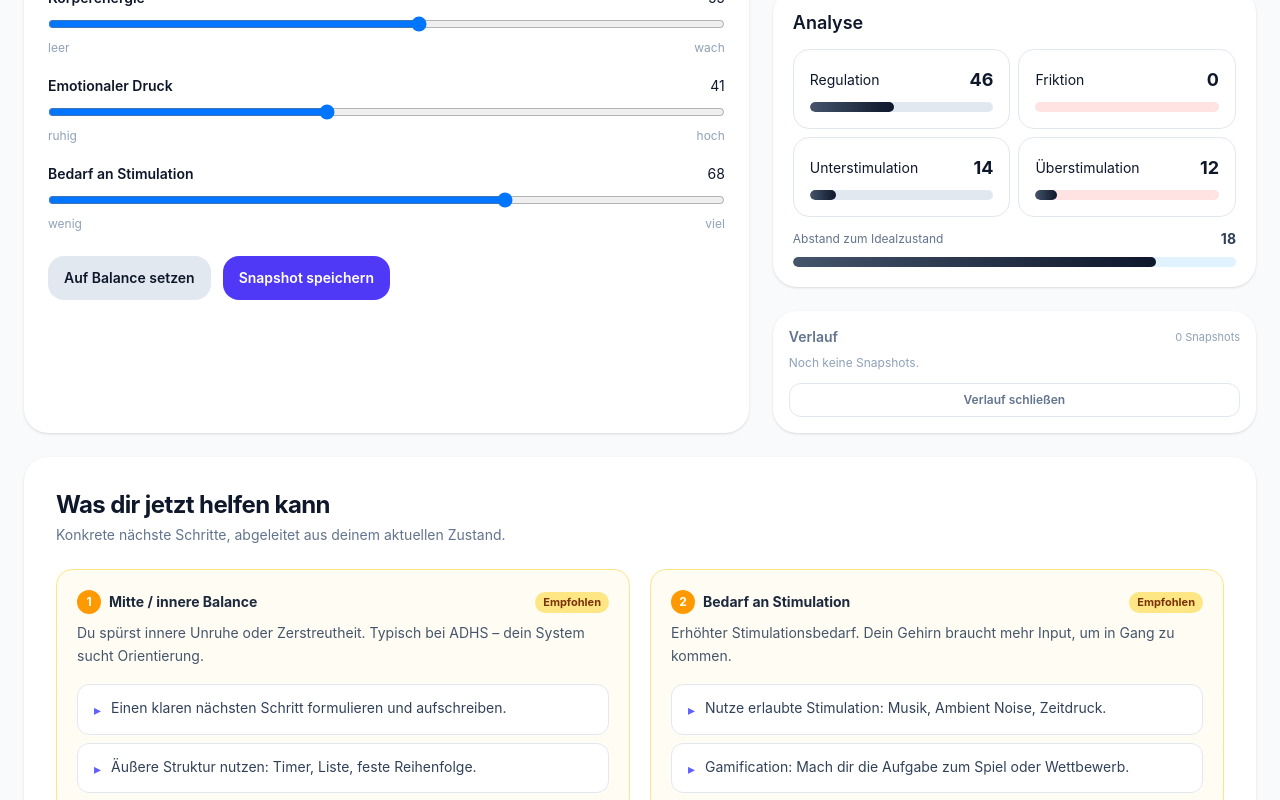
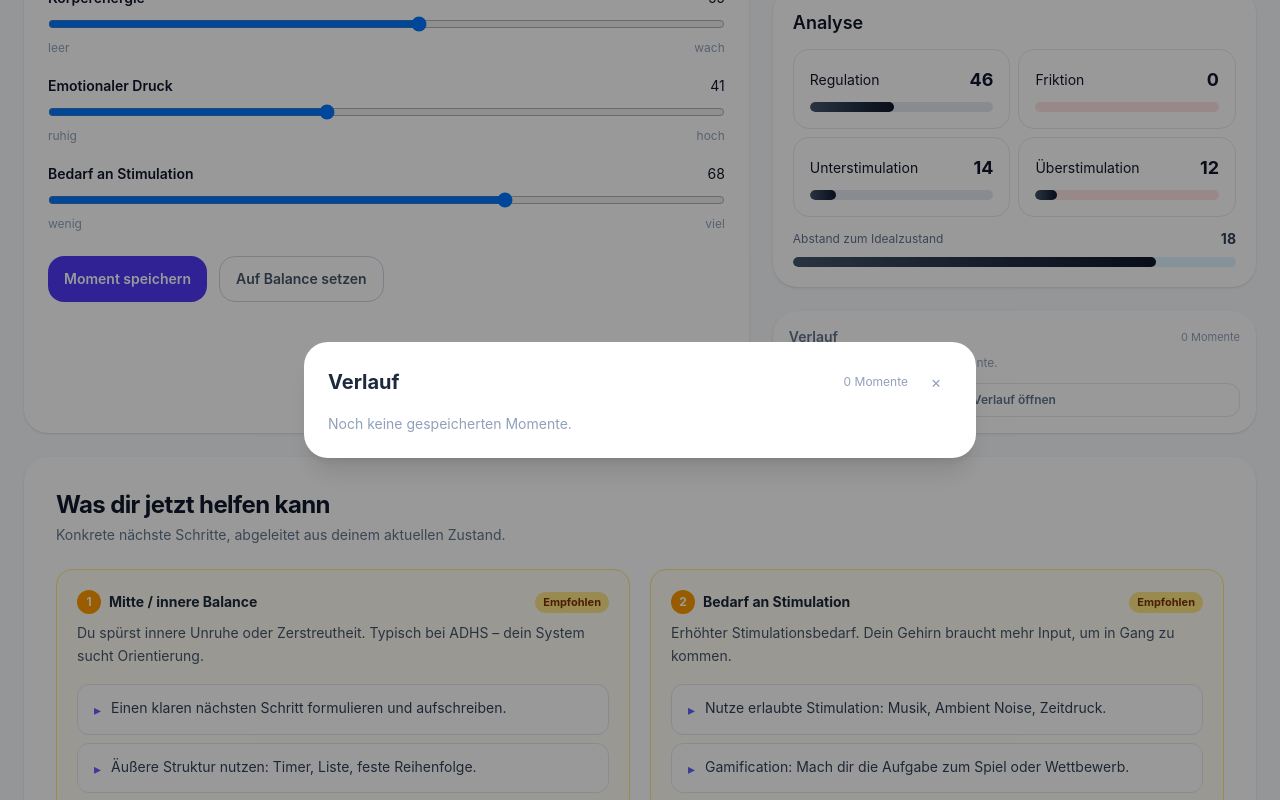
Before and after one commit to RobertMischke/self-regulation, an Angular app: page /dashboard/adhs-regulation in a window 1280 px wide. Both pictures are taken after a click on the button "Verlauf öffnen". Shown: the part 724-1524 px from the top of the page. Built offline with nearby package versions, Linux system fonts and the light colour scheme.

Commit message:
feat: enhance snapshot functionality with clear all option and improved snapshot management

```diff
--- a/src/app/dashboard/dashboard.component.html
+++ b/src/app/dashboard/dashboard.component.html
@@ -55,13 +55,13 @@
         </div>
 
         <div class="mt-6 flex gap-3">
-          <button type="button" (click)="resetToBalanced()"
-            class="rounded-2xl bg-slate-200 px-4 py-3 text-sm font-semibold text-slate-900">
-            Auf Balance setzen
-          </button>
           <button type="button" (click)="takeSnapshot()"
             class="rounded-2xl bg-indigo-600 px-4 py-3 text-sm font-semibold text-white transition hover:bg-indigo-700">
-            Snapshot speichern
+            Moment speichern
+          </button>
+          <button type="button" (click)="resetToBalanced()"
+            class="rounded-2xl border border-slate-300 px-4 py-3 text-sm font-semibold text-slate-600 transition hover:bg-slate-100">
+            Auf Balance setzen
           </button>
         </div>
       </section>
@@ -98,27 +98,41 @@
         <section class="rounded-3xl bg-white p-4 shadow-sm">
           <div class="flex items-center justify-between gap-2">
             <h2 class="text-sm font-semibold text-slate-500">Verlauf</h2>
-            <span class="text-[11px] text-slate-400">{{ snapshots().length }} Snapshots</span>
+            <span class="text-[11px] text-slate-400">{{ snapshots().length }} Momente</span>
           </div>
           @if (snapshots().length === 0) {
-            <p class="mt-2 text-xs text-slate-400">Noch keine Snapshots.</p>
+            <p class="mt-2 text-xs text-slate-400">Noch keine gespeicherten Momente.</p>
           } @else {
             <div class="mt-2 flex gap-px overflow-hidden rounded">
-              @for (snap of snapshots(); track snap.id) {
-                <button type="button" (click)="restoreSnapshot(snap)"
+              @for (snap of snapshots().slice(-30); track snap.id) {
+                <button type="button" (click)="openSnapshot(snap)"
                   class="group relative h-5 min-w-0 flex-1 transition hover:scale-y-125"
-                  [class]="scoreColor(snapshotScore(snap))"
-                  [title]="formatTime(snap.timestamp) + ' – ' + snap.modeLabel">
+                  [class]="scoreColor(snapshotScore(snap)) + (selectedSnapshot()?.id === snap.id ? ' ring-2 ring-indigo-500 ring-offset-1' : '')"
+                  [title]="formatTime(snap.timestamp) + ' \u2013 ' + snap.modeLabel">
                   <span class="pointer-events-none absolute -top-6 left-1/2 -translate-x-1/2 whitespace-nowrap rounded bg-slate-800 px-1.5 py-0.5 text-[10px] text-white opacity-0 transition group-hover:opacity-100">
                     {{ formatTime(snap.timestamp) }}
                   </span>
                 </button>
               }
             </div>
+
+            <!-- Inline preview of selected snapshot -->
+            @if (selectedSnapshot(); as snap) {
+              <div class="mt-2 flex items-center gap-2 rounded-xl border border-slate-200 bg-slate-50 px-3 py-2 text-xs">
+                <div class="h-2 w-2 shrink-0 rounded-full" [class]="scoreColor(snapshotScore(snap))"></div>
+                <span class="font-semibold text-slate-700">{{ formatTime(snap.timestamp) }}</span>
+                <span class="text-slate-500">{{ snap.modeLabel }}</span>
+                <span class="text-slate-400">R{{ snap.regulation }} &middot; F{{ snap.friction }}</span>
+                <div class="ml-auto flex gap-2">
+                  <button type="button" (click)="restoreSnapshot(snap)" class="font-semibold text-indigo-600 hover:underline">laden</button>
+                  <button type="button" (click)="removeSnapshot(snap.id); selectedSnapshot.set(null)" class="font-semibold text-red-500 hover:underline">&#x2715;</button>
+                </div>
+              </div>
             }
-          <button type="button" (click)="showHistory.set(!showHistory())"
+          }
+          <button type="button" (click)="showHistory.set(true)"
             class="mt-3 w-full rounded-xl border border-slate-200 py-2 text-xs font-semibold text-slate-500 transition hover:bg-slate-50 hover:text-slate-700">
-            {{ showHistory() ? 'Verlauf schließen' : 'Verlauf öffnen' }}
+            Verlauf &ouml;ffnen
           </button>
         </section>
       </div>
@@ -183,30 +197,41 @@
       }
     </section>
 
-    <!-- ═══ BOTTOM: Historie (collapsible, secondary) ═══ -->
+  </div>
+</div>
+
+<!-- ═══ MODAL: Vollständiger Verlauf ═══ -->
 @if (showHistory()) {
-      <section class="rounded-3xl bg-white p-6 shadow-sm">
+  <div class="fixed inset-0 z-50 flex items-center justify-center bg-black/40 p-4" (click)="showHistory.set(false)">
+    <div class="relative max-h-[80vh] w-full max-w-2xl overflow-y-auto rounded-3xl bg-white p-6 shadow-xl" (click)="$event.stopPropagation()">
       <div class="flex items-center justify-between gap-4">
-          <h2 class="text-lg font-semibold text-slate-600">Historie</h2>
+        <h2 class="text-xl font-bold text-slate-800">Verlauf</h2>
         <div class="flex items-center gap-3">
-            <span class="text-xs text-slate-400">{{ snapshots().length }} Snapshots (Session)</span>
-            <button type="button" (click)="showHistory.set(false)" class="text-xs font-semibold text-slate-400 hover:text-slate-600">&times; Schließen</button>
+          <span class="text-xs text-slate-400">{{ snapshots().length }} Momente</span>
+          @if (snapshots().length > 0) {
+            <button type="button" (click)="clearAllSnapshots()"
+              class="rounded-lg bg-red-50 px-2.5 py-1 text-xs font-semibold text-red-600 transition hover:bg-red-100">
+              Alle l&ouml;schen
+            </button>
+          }
+          <button type="button" (click)="showHistory.set(false)"
+            class="grid h-8 w-8 place-items-center rounded-full text-slate-400 transition hover:bg-slate-100 hover:text-slate-600">
+            &times;
+          </button>
         </div>
       </div>
 
       @if (snapshots().length === 0) {
-        <p class="mt-3 text-sm text-slate-400">Noch keine Snapshots. Klicke oben auf &bdquo;Snapshot speichern&ldquo;, um den aktuellen Zustand festzuhalten.</p>
+        <p class="mt-4 text-sm text-slate-400">Noch keine gespeicherten Momente.</p>
       } @else {
         <!-- Color bar timeline -->
-        <div class="mt-4 flex gap-1">
+        <div class="mt-4 flex gap-0.5 overflow-hidden rounded">
           @for (snap of snapshots(); track snap.id) {
-            <button
-              type="button"
-              (click)="restoreSnapshot(snap)"
-              class="group relative h-8 min-w-[12px] flex-1 rounded-lg transition hover:scale-y-110"
+            <button type="button" (click)="restoreSnapshot(snap)"
+              class="group relative h-6 min-w-0 flex-1 transition hover:scale-y-125"
               [class]="scoreColor(snapshotScore(snap))"
-              [title]="formatTime(snap.timestamp) + ' – ' + snap.modeLabel + ' (' + snapshotScore(snap) + ')'">
-              <span class="pointer-events-none absolute -top-7 left-1/2 -translate-x-1/2 whitespace-nowrap rounded bg-slate-800 px-1.5 py-0.5 text-[10px] text-white opacity-0 transition group-hover:opacity-100">
+              [title]="formatTime(snap.timestamp) + ' \u2013 ' + snap.modeLabel">
+              <span class="pointer-events-none absolute -top-6 left-1/2 -translate-x-1/2 whitespace-nowrap rounded bg-slate-800 px-1.5 py-0.5 text-[10px] text-white opacity-0 transition group-hover:opacity-100">
                 {{ formatTime(snap.timestamp) }}
               </span>
             </button>
@@ -214,23 +239,32 @@
         </div>
 
         <!-- Snapshot list -->
-        <div class="mt-3 grid gap-1.5">
-          @for (snap of snapshots(); track snap.id) {
-            <div class="flex items-center gap-3 rounded-xl border border-slate-100 px-3 py-2 text-sm">
+        <div class="mt-4 grid gap-1.5">
+          @for (snap of snapshots().slice(-200); track snap.id) {
+            <div class="rounded-xl border border-slate-100">
+              <!-- Row header -->
+              <div class="flex items-center gap-3 px-3 py-2 text-sm">
                 <div class="h-2.5 w-2.5 shrink-0 rounded-full" [class]="scoreColor(snapshotScore(snap))"></div>
                 <span class="font-semibold text-slate-700">{{ formatTime(snap.timestamp) }}</span>
                 <span class="rounded-full bg-slate-100 px-2 py-0.5 text-xs font-semibold text-slate-600">{{ snap.modeLabel }}</span>
-              <span class="text-xs text-slate-400">Reg {{ snap.regulation }} &middot; Frik {{ snap.friction }}</span>
-              <div class="ml-auto flex gap-2">
-                <button type="button" (click)="restoreSnapshot(snap)" class="text-xs font-semibold text-indigo-600 hover:underline">laden</button>
-                <button type="button" (click)="removeSnapshot(snap.id)" class="text-xs font-semibold text-red-500 hover:underline">&#x2715;</button>
+                <span class="text-xs text-slate-400">Score {{ snapshotScore(snap) }}</span>
+                <button type="button" (click)="removeSnapshot(snap.id)" class="ml-auto text-xs font-semibold text-red-400 hover:text-red-600">&#x2715;</button>
+              </div>
+              <!-- Slider bars (always visible) -->
+              <div class="grid gap-1 px-3 pb-2">
+                @for (entry of snap.values | keyvalue; track entry.key) {
+                  <div class="flex items-center gap-2 text-[11px]">
+                    <span class="w-28 shrink-0 truncate text-slate-500">{{ sliderLabel(entry.key) }}</span>
+                    <div class="relative h-1.5 flex-1 rounded-full bg-slate-200">
+                      <div class="absolute inset-y-0 left-0 rounded-full bg-indigo-400" [style.width.%]="entry.value"></div>
+                    </div>
+                  </div>
+                }
               </div>
             </div>
           }
         </div>
       }
-      </section>
-    }
-
     </div>
   </div>
+}
--- a/src/app/dashboard/dashboard.component.ts
+++ b/src/app/dashboard/dashboard.component.ts
@@ -1,18 +1,19 @@
 import { Component, computed, inject, Signal, signal, WritableSignal } from '@angular/core';
 import { ActivatedRoute, Router, RouterLink } from '@angular/router';
-import { FormsModule } from '@angular/forms';
+import { FormsModule, } from '@angular/forms';
+import { KeyValuePipe } from '@angular/common';
 import { ProgressBarComponent } from '../components/progress-bar.component';
 import { MetricCardComponent } from '../components/metric-card.component';
 import { RadarChartComponent } from '../components/radar-chart.component';
 import { DashboardConfig, ModeDefinition, SystemFeedback, ComputedMetric, SliderItem } from '../models/dashboard-config';
 import { getDashboardConfig, getAllDashboardConfigs } from '../configs/dashboard-registry';
 import { computeAllMetrics, resolveMode, calculateIdealDistance, collectSliderFeedbacks, ActiveSliderFeedback } from '../models/engine';
-import { Snapshot, getSnapshots, addSnapshot, deleteSnapshot, snapshotScore } from '../models/snapshot';
+import { Snapshot, getSnapshots, addSnapshot, deleteSnapshot, clearSnapshots, snapshotScore } from '../models/snapshot';
 
 @Component({
   selector: 'app-dashboard',
   standalone: true,
-  imports: [FormsModule, ProgressBarComponent, MetricCardComponent, RadarChartComponent, RouterLink],
+  imports: [FormsModule, KeyValuePipe, ProgressBarComponent, MetricCardComponent, RadarChartComponent, RouterLink],
   templateUrl: './dashboard.component.html',
 })
 export class DashboardComponent {
@@ -35,6 +36,8 @@ export class DashboardComponent {
   readonly sliderFeedbacks: Signal<ActiveSliderFeedback[]>;
   readonly snapshots: WritableSignal<Snapshot[]>;
   readonly showHistory: WritableSignal<boolean> = signal(false);
+  readonly selectedSnapshot: WritableSignal<Snapshot | null> = signal(null);
+  readonly expandedSnapshotId: WritableSignal<string | null> = signal(null);
   readonly disclaimerDismissed: WritableSignal<boolean>;
 
   constructor() {
@@ -105,11 +108,34 @@ export class DashboardComponent {
   removeSnapshot(id: string): void {
     deleteSnapshot(id);
     this.snapshots.update(list => list.filter(s => s.id !== id));
+    if (this.expandedSnapshotId() === id) this.expandedSnapshotId.set(null);
+    if (this.selectedSnapshot()?.id === id) this.selectedSnapshot.set(null);
+  }
+
+  clearAllSnapshots(): void {
+    clearSnapshots(this.config.key);
+    this.snapshots.set([]);
+    this.expandedSnapshotId.set(null);
+    this.selectedSnapshot.set(null);
+  }
+
+  toggleSnapshotDetail(id: string): void {
+    this.expandedSnapshotId.set(this.expandedSnapshotId() === id ? null : id);
+  }
+
+  sliderLabel(key: string): string {
+    return this.config.sliders.find(s => s.key === key)?.label ?? key;
   }
 
   restoreSnapshot(snap: Snapshot): void {
     this.values.set({ ...snap.values });
     this.intention.set(snap.intention);
+    this.selectedSnapshot.set(null);
+    this.showHistory.set(false);
+  }
+
+  openSnapshot(snap: Snapshot): void {
+    this.selectedSnapshot.set(this.selectedSnapshot()?.id === snap.id ? null : snap);
   }
 
   dismissDisclaimer(): void {
--- a/src/app/models/snapshot.ts
+++ b/src/app/models/snapshot.ts
@@ -41,6 +41,10 @@ export function deleteSnapshot(id: string): void {
   writeAll(readAll().filter(s => s.id !== id));
 }
 
+export function clearSnapshots(dashboardKey: string): void {
+  writeAll(readAll().filter(s => s.dashboardKey !== dashboardKey));
+}
+
 /** 0–100 score: high regulation + low friction = good */
 export function snapshotScore(s: Snapshot): number {
   return Math.round((s.regulation + (100 - s.friction)) / 2);
```
Lines whose indentation alone changed are shown as unchanged.
